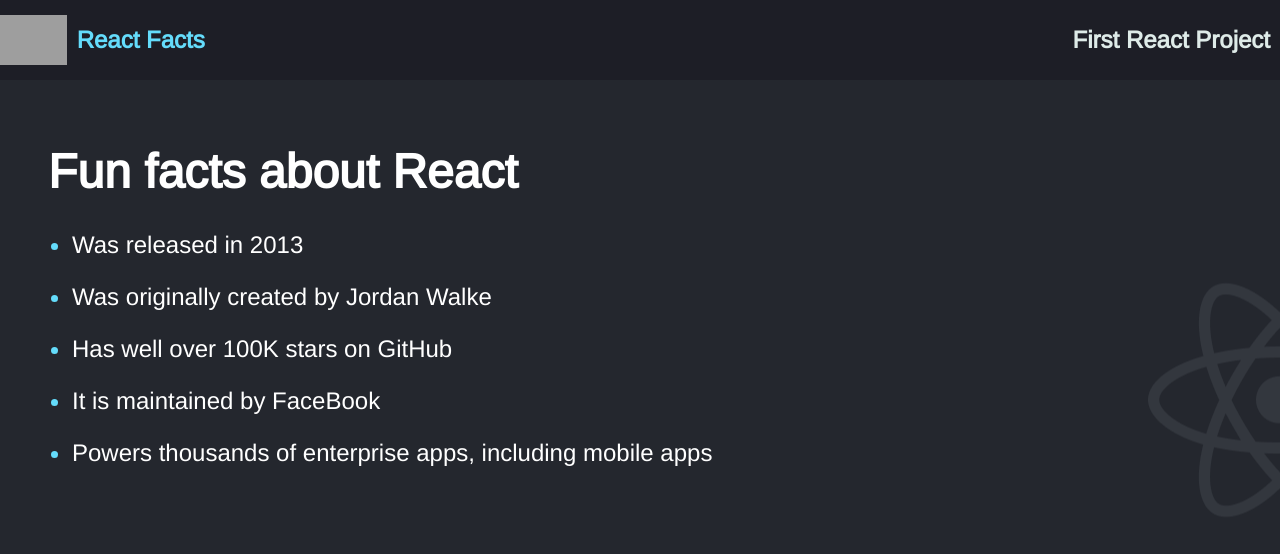
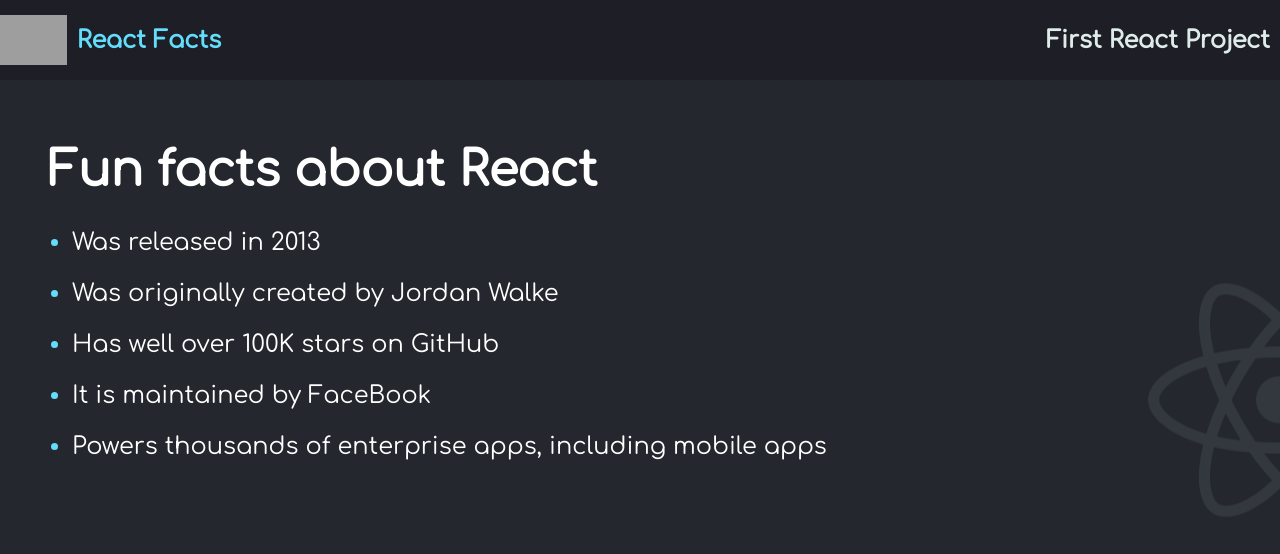
Before and after one commit to AdityaMore7000/facts-about-react, a React (Vite) app: page / in a window 1280 px wide. Shown: the top 554 px of the page. Built offline with nearby package versions, Linux system fonts and the light colour scheme; grey boxes are pictures that could not be loaded.

Commit message:
changed font to comfortaa

```diff
--- a/src/index.css
+++ b/src/index.css
@@ -1,12 +1,12 @@
-@import url('https://fonts.googleapis.com/css2?family=Arimo&display=swap');
+@import url('https://fonts.googleapis.com/css2?family=Comfortaa&display=swap');
 /* Use this code for this font:
-font-family: 'Arimo', sans-serif;
+font-family: 'Comfortaa', cursive;
 */
 *{
   margin: 0;
   padding: 0;
   box-sizing: border-box;
-  font-family: 'Arimo', sans-serif;
+  font-family: 'Comfortaa', cursive;
 }
 
 /* navbar */
```
